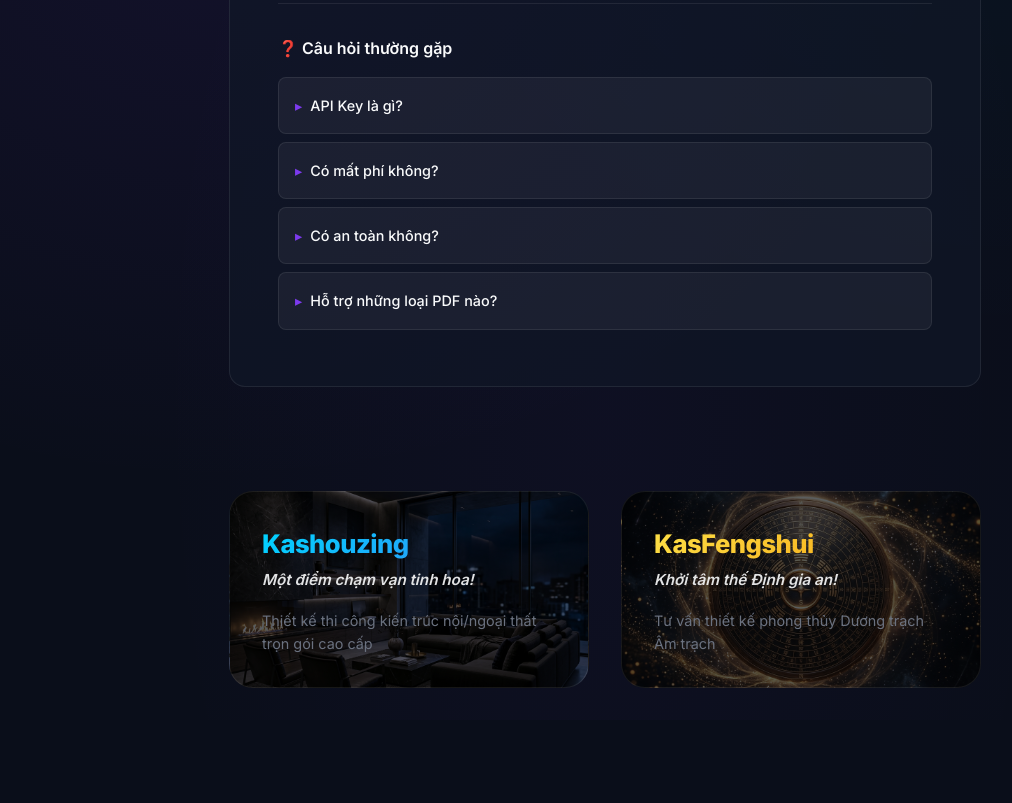
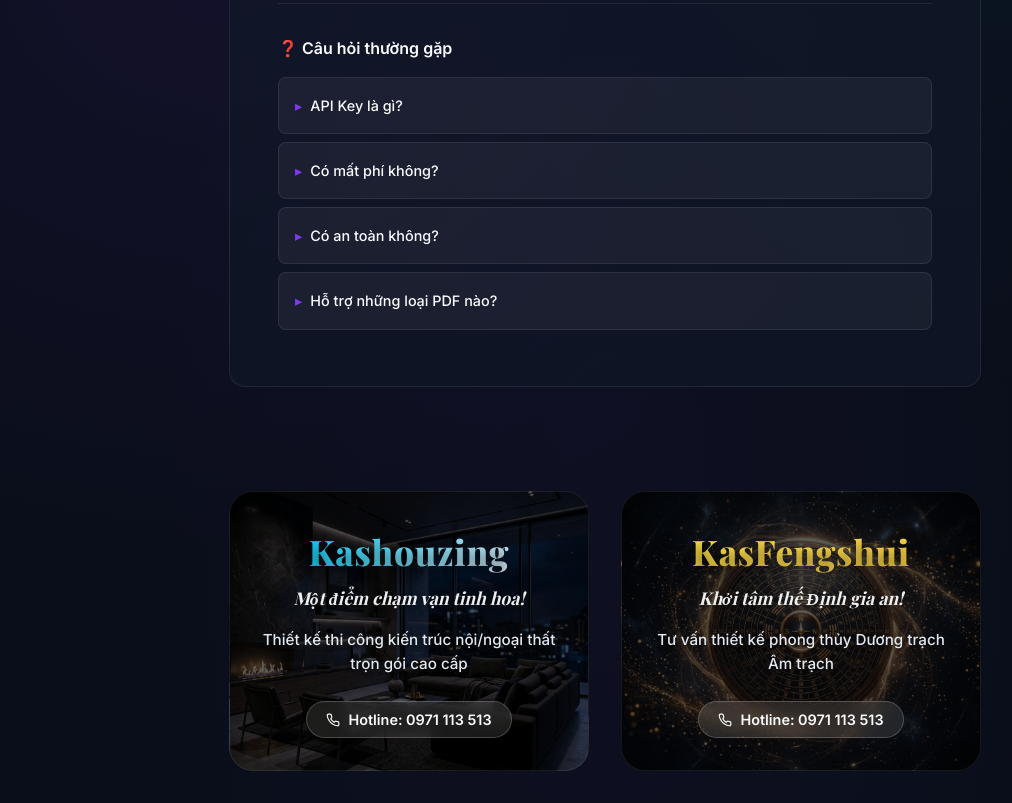
Before and after one commit to ducphan2201-dev/Ducphan-AIconvertPDFtoDoc, a website built with Vite: page index.html in a window 1280 px wide. Shown: the part 873-1676 px from the top of the page, without its empty margins (35-1047 px from the left). Before the commit the page ends 1593 px from the top, so only its background shows below. Built offline with nearby package versions, Linux system fonts and the light colour scheme; a web font is replaced by a local one.

Commit message:
feat: enhance banner typography with Playfair Display, center alignment, and hotline

```diff
--- a/index.html
+++ b/index.html
@@ -13,7 +13,7 @@
   <link rel="apple-touch-icon" href="icons/icon-192.png" />
   <link rel="preconnect" href="https://fonts.googleapis.com" />
   <link rel="preconnect" href="https://fonts.gstatic.com" crossorigin />
-  <link href="https://fonts.googleapis.com/css2?family=Inter:wght@300;400;500;600;700;800&display=swap"
+  <link href="https://fonts.googleapis.com/css2?family=Inter:wght@300;400;500;600;700;800&family=Playfair+Display:ital,wght@0,600;0,700;0,800;1,600;1,700&display=swap"
     rel="stylesheet" />
   <link rel="stylesheet" href="src/style.css" />
 </head>
@@ -301,6 +301,12 @@
             <h3 class="promo-title">Kashouzing</h3>
             <span class="promo-subtitle">Một điểm chạm vạn tinh hoa!</span>
             <p class="promo-desc">Thiết kế thi công kiến trúc nội/ngoại thất trọn gói cao cấp</p>
+            <div class="promo-hotline">
+              <svg width="14" height="14" viewBox="0 0 24 24" fill="none" stroke="currentColor" stroke-width="2">
+                <path d="M22 16.92v3a2 2 0 0 1-2.18 2 19.79 19.79 0 0 1-8.63-3.07 19.5 19.5 0 0 1-6-6 19.79 19.79 0 0 1-3.07-8.67A2 2 0 0 1 4.11 2h3a2 2 0 0 1 2 1.72 12.84 12.84 0 0 0 .7 2.81 2 2 0 0 1-.45 2.11L8.09 9.91a16 16 0 0 0 6 6l1.27-1.27a2 2 0 0 1 2.11-.45 12.84 12.84 0 0 0 2.81.7A2 2 0 0 1 22 16.92z"></path>
+              </svg>
+              Hotline: 0971 113 513
+            </div>
           </div>
         </a>
         <a href="https://noithatkas.com" target="_blank" class="promo-banner promo-2">
@@ -309,6 +315,12 @@
             <h3 class="promo-title">KasFengshui</h3>
             <span class="promo-subtitle">Khởi tâm thế Định gia an!</span>
             <p class="promo-desc">Tư vấn thiết kế phong thủy Dương trạch Âm trạch</p>
+            <div class="promo-hotline">
+              <svg width="14" height="14" viewBox="0 0 24 24" fill="none" stroke="currentColor" stroke-width="2">
+                <path d="M22 16.92v3a2 2 0 0 1-2.18 2 19.79 19.79 0 0 1-8.63-3.07 19.5 19.5 0 0 1-6-6 19.79 19.79 0 0 1-3.07-8.67A2 2 0 0 1 4.11 2h3a2 2 0 0 1 2 1.72 12.84 12.84 0 0 0 .7 2.81 2 2 0 0 1-.45 2.11L8.09 9.91a16 16 0 0 0 6 6l1.27-1.27a2 2 0 0 1 2.11-.45 12.84 12.84 0 0 0 2.81.7A2 2 0 0 1 22 16.92z"></path>
+              </svg>
+              Hotline: 0971 113 513
+            </div>
           </div>
         </a>
       </section>
--- a/src/style.css
+++ b/src/style.css
@@ -1320,25 +1320,30 @@ details p {
   z-index: 2;
   display: flex;
   flex-direction: column;
+  align-items: center;
+  justify-content: center;
+  text-align: center;
   height: 100%;
 }
 
 .promo-title {
-  font-size: 1.6rem;
+  font-family: 'Playfair Display', serif;
+  font-size: 2.2rem;
   font-weight: 800;
   margin-bottom: var(--space-xs);
-  letter-spacing: -0.02em;
+  letter-spacing: 0.02em;
+  text-shadow: 0 4px 12px rgba(0,0,0,0.5);
 }
 
 .promo-banner.promo-1 .promo-title {
-  background: linear-gradient(135deg, #00D4FF, #3B82F6);
+  background: linear-gradient(135deg, #00D4FF 0%, #E2E8F0 100%);
   -webkit-background-clip: text;
   -webkit-text-fill-color: transparent;
   background-clip: text;
 }
 
 .promo-banner.promo-2 .promo-title {
-  background: linear-gradient(135deg, #FDE047, #F59E0B);
+  background: linear-gradient(135deg, #FDE047 0%, #FCD34D 100%);
   -webkit-background-clip: text;
   -webkit-text-fill-color: transparent;
   background-clip: text;
@@ -1346,19 +1351,47 @@ details p {
 
 .promo-subtitle {
   display: block;
-  font-size: 0.95rem;
-  font-weight: 600;
+  font-family: 'Playfair Display', serif;
+  font-size: 1.1rem;
+  font-weight: 700;
   color: var(--text-primary);
   margin-bottom: var(--space-md);
   font-style: italic;
-  opacity: 0.9;
+  opacity: 0.95;
+  text-shadow: 0 2px 6px rgba(0,0,0,0.4);
 }
 
 .promo-desc {
+  font-size: 0.95rem;
+  color: #E2E8F0;
+  line-height: 1.6;
+  font-weight: 500;
+  text-shadow: 0 2px 4px rgba(0,0,0,0.5);
+}
+
+.promo-hotline {
+  margin-top: var(--space-lg);
+  display: inline-flex;
+  align-items: center;
+  gap: var(--space-sm);
+  padding: 0.4rem 1.2rem;
+  background: rgba(255, 255, 255, 0.1);
+  border: 1px solid rgba(255, 255, 255, 0.2);
+  border-radius: var(--radius-full);
   font-size: 0.9rem;
-  color: var(--text-muted);
-  line-height: 1.6;
-  margin-top: auto;
+  font-weight: 600;
+  color: #F9FAFB;
+  backdrop-filter: blur(8px);
+  -webkit-backdrop-filter: blur(8px);
+  transition: all var(--transition-fast);
+  box-shadow: 0 4px 12px rgba(0,0,0,0.2);
+}
+
+.promo-banner:hover .promo-hotline {
+  background: rgba(255, 255, 255, 0.2);
+  transform: translateY(-2px) scale(1.05);
+  box-shadow: 0 6px 16px rgba(0,0,0,0.3);
+  border-color: rgba(255, 255, 255, 0.4);
 }
 
 @media (max-width: 768px) {
```
